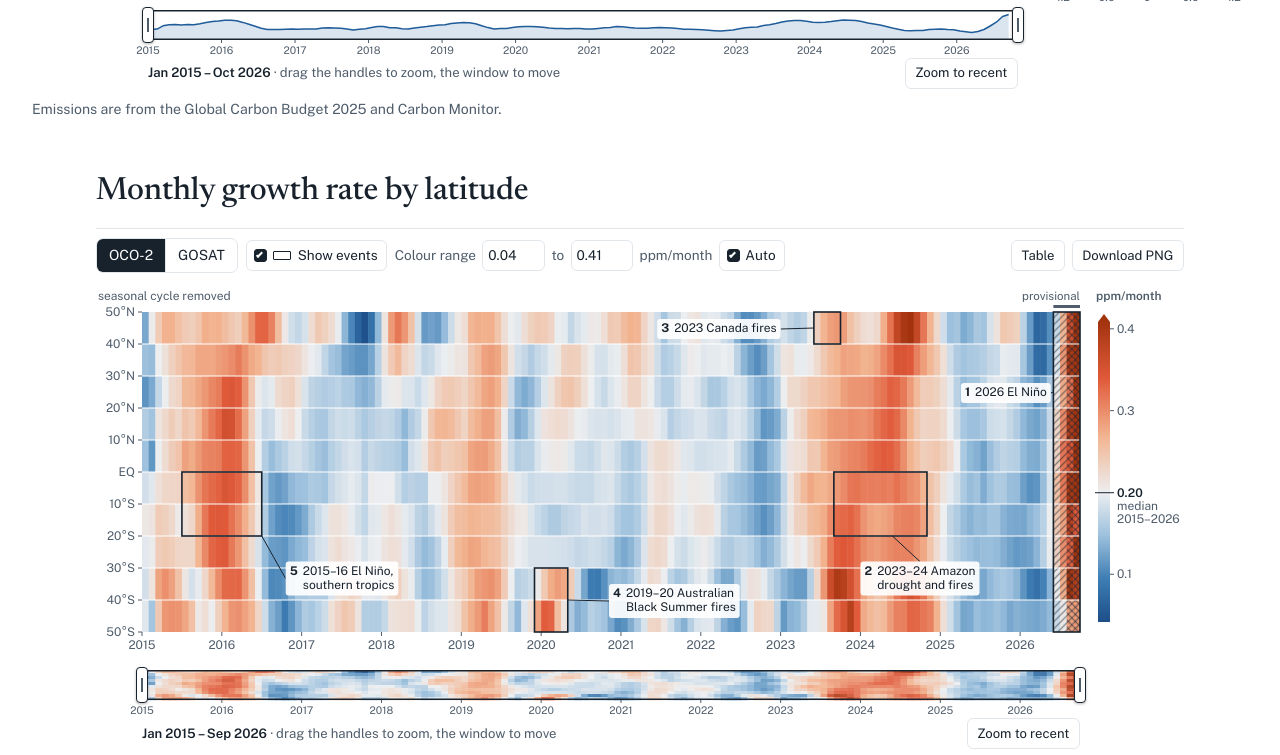
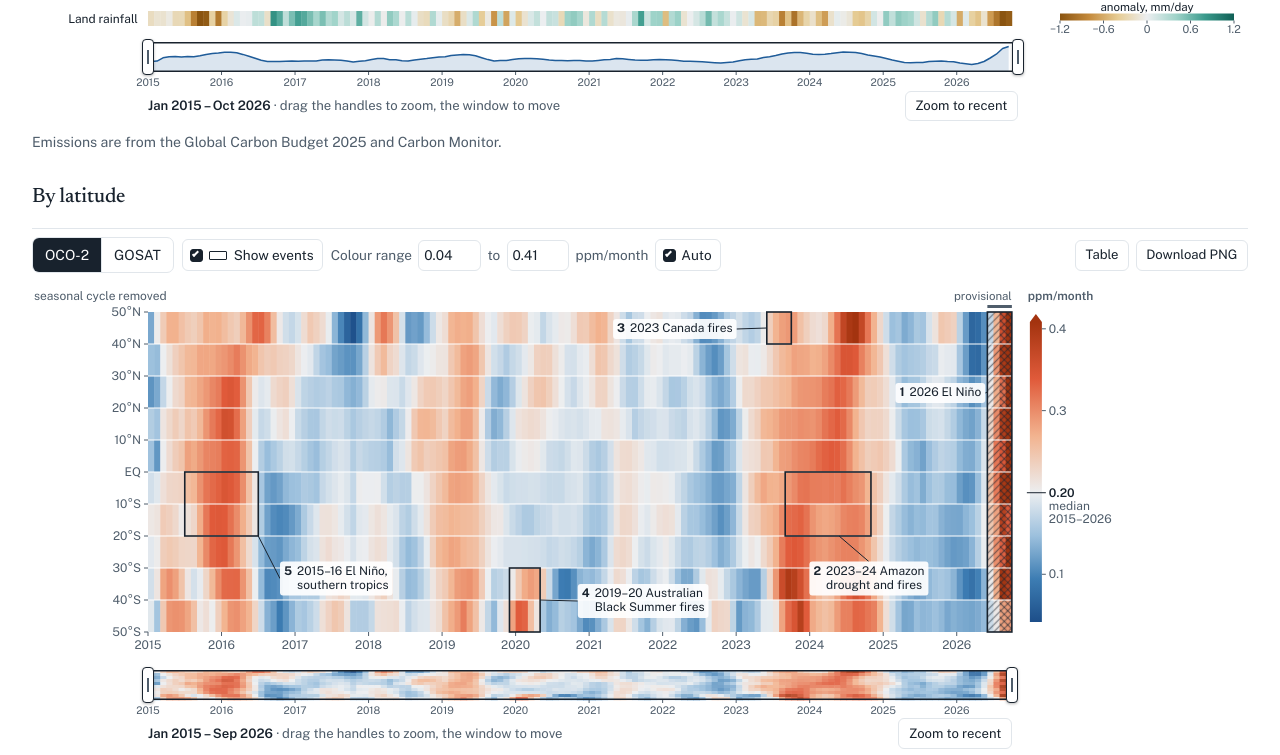
Before and after one commit to sudshu/oco-sac-growth-rate-preview, a plain HTML site: page growth-rate/index.html in a window 1280 px wide. Shown: the part 900-1655 px from the top of the page. Drawn offline with Linux system fonts and the light colour scheme.

Commit message:
Decisions 161 and 162: the latitude map lines up with the top chart; subheadings Global and By latitude
- 161: the latitude map sits in the top chart's wide column and takes its plot edges, so years and months
  line up at every width; its colour bar sits where the top chart keeps the stripes' colour bars
- 162: under "Monthly growth rate", the subheadings "Global" (top chart) and "By latitude" (the map)

Co-Authored-By: Claude Opus 5.5 <noreply@anthropic.com>

```diff
--- a/growth-rate/index.html
+++ b/growth-rate/index.html
@@ -409,6 +409,10 @@ html:not(.js) #cap-ol,html:not(.js) #olTitle{display:none}
 .olbtn[aria-pressed="true"] .olsw::after{left:1rem;box-shadow:none}
 .topfig{padding-top:.35rem}
 .topfig>header{margin-top:.6rem}      /* "Monthly growth rate" under the units bar (decision 121) */
+/* decision 162: subheadings under "Monthly growth rate", "Global" over the top chart and "By latitude" over the map */
+.subh{font-size:clamp(1.12rem,1.02rem + .35vw,1.32rem);color:var(--ink)}
+.topfig>header .subh{margin-top:.55rem}
+section.block.sub{padding-top:2rem}
 .topfig .figbar{border-top:0;padding-bottom:.2rem}
 .topfig .figtitle{font-size:clamp(1.2rem,1.05rem + .5vw,1.45rem);margin:0 0 .15rem}
 .topfig .figsub{font-size:.9rem;color:var(--muted);margin:0;max-width:60rem}
@@ -567,6 +571,9 @@ html.js .anntbl-wrap:not(.open){display:none}
            with a forecast, screen readers alone hear that it is there -->
       <header>
         <h2 id="monthly-h">Monthly growth rate<span id="olTitle" class="sr">, with an experimental forecast</span></h2>
+        <!-- decision 162 (user, 2026-11-19: "I think we can have a subheading under monthly growth rates about global ... For
+             the top monthly growth rate plot"): "Global" here, "By latitude" over the map -->
+        <h3 class="subh" id="global-h">Global</h3>
       </header>
       <div class="figure">
         <div class="figbar">
@@ -594,10 +601,14 @@ html.js .anntbl-wrap:not(.open){display:none}
     </section>
   </div>
 
-  <div class="wrap">
+  <div class="wrap widefig">
     <!-- no answer sentence or "ENSO now" line under the chart (user decision 30) -->
     <noscript><p class="nojs-note">The charts on this page are interactive and need JavaScript. Without it you see simple versions of the monthly and annual charts and the annual table. Every value is in the data files on CaltechDATA.</p></noscript>
 
+    <!-- in the top chart's wide column since decision 161 (user, 2026-11-19: "There is an alignment difference between the
+         top monthly growth rates and the latitude band growth rates ... the latitude band is plotting further to the
+         right side"), under the subheading "By latitude" since decision 162 (it was the heading "Monthly growth rate by
+         latitude", decision 121, which stays as the section's name) -->
     <!-- above "Annual growth rate" since decision 153 (user, 2026-11-19: "I also want to put the latitude band monthly
          plots above the annual growth rates ... I think it's cleaner"): the two monthly charts sit together, and the
          annual chart follows them -->
@@ -606,9 +617,9 @@ html.js .anntbl-wrap:not(.open){display:none}
          decision 121 (user, 2026-11-12: '"By latitude" => "monthly grwoth rates By latitude"'); the text that explains the
          colours moved from under the heading to under the map ("put this text at the bottom of the plot"), where the
          chart's description for screen readers starts with it and the PNG picture leaves it out -->
-    <section class="block" id="latitude" aria-labelledby="lat-h">
+    <section class="block sub" id="latitude" aria-label="Monthly growth rate by latitude">
       <header>
-        <h2 id="lat-h">Monthly growth rate by latitude</h2>
+        <h3 class="subh" id="lat-h">By latitude</h3>
       </header>
       <div class="figure">
         <div class="figbar">
@@ -623,7 +634,9 @@ html.js .anntbl-wrap:not(.open){display:none}
         <div id="tbl-z10"></div>
       </div>
     </section>
-
+  </div>
+
+  <div class="wrap">
     <!-- Annual growth rate: budget columns, then the visible table (also the chart's table view) and three short paragraphs -->
     <section class="block" id="annual" aria-labelledby="annual-h">
       <header>
@@ -1218,6 +1231,14 @@ function olOn() { return !!(FC && state.outlook); }
    record they would take the last ~20 px). */
 function panelNow() { return olOn() ? state.panel || "recent" : "full"; }
 
+// the top chart's plot at width W, for the latitude map to line up with it (decision 161): its left and right edges (px)
+// and the years it shows (x0, x1), zoomed or not; null while the forecast's two panels are shown
+function mainPlot(W) {
+  var L = mainLayout(W), P = L.panels[0];
+  if (L.panels.length !== 1 || P.id !== "full") return null;
+  var MN = mainMonths(), mz = zoomWin(state.main.win, MN);
+  return { xa: P.xa, xb: P.xb, x0: 2015 + mz[0] / 12, x1: mz[1] === MN - 1 ? AX_OBS_END : 2015 + (mz[1] + 1) / 12 };
+}
 function mainLayout(W) {
   var narrow = W < 860, wide = W >= 940, on = olOn();
   var L = { W: W, narrow: narrow, wide: wide, olOn: on, hasDr: !!DR };
@@ -2161,7 +2182,8 @@ function renderZ10() {
   var u = z10U(), conv = function (v) { return v == null ? null : v * u.f; }, fu = function (v, d) { return num(conv(v), d == null ? u.d : d); };
   // the text under the map gives the median in the map's unit: "0.20 ppm a month" or "2.40 ppm a year" (decision 151)
   var zcen = $("#z10cen"); if (zcen) zcen.textContent = num(G.zonal10.colour_centre * u.f, 2) + (u.per === "month" ? " ppm a month" : " ppm a year");
-  var W = hostWidth(host), narrow = W < 640, ev = !!state.z10.events;
+  // the phone layout (colour bar under the map) up to 860 px, where the top chart takes its own (decision 161; was 640)
+  var W = hostWidth(host), narrow = W < 860, ev = !!state.z10.events;
   var lats = Z.lat_center, R = lats.length, hw = (Z.band_width || 10) / 2, n = Z.date.length;
   var zt = Z.date.map(ym2t), zst = Z.status || Z.provisional.map(function (p) { return p ? "provisional" : "final"; });
   // zoom (decision 98): the months shown, i0..i1 (the whole record by default, decision 159). Zoomed in to 24 months
@@ -2173,6 +2195,15 @@ function renderZ10() {
   // phones: a line for "seasonal cycle removed"; wide: 104 px on the right (was 92) so the colour bar's "2015–2026"
   // under "median" fits inside the chart in every browser (decision 138)
   var m = { l: narrow ? 38 : 46, r: narrow ? 12 : 104, t: narrow ? 44 : 30, b: narrow ? 64 : 30 };
+  // decision 161 (user, 2026-11-19: "the latitude band is plotting further to the right side"): on the page the map lines
+  // up with the top chart, whose column it shares: the same left edge and, when both show months from the same start,
+  // the same width per month (the map's newest month is a month before the top chart's, so it ends that much earlier);
+  // otherwise the top chart's plot width. The colour bar sits in the room the top chart keeps for its stripes' colour bars
+  var MP = host.style.width ? null : mainPlot(W);
+  if (MP) {
+    var pxYr = (MP.xb - MP.xa) / (MP.x1 - MP.x0), xr = Math.abs(MP.x0 - x0) < 1e-6 ? Math.min(MP.xb, MP.xa + (x1 - x0) * pxYr) : MP.xb;
+    m.l = MP.xa; m.r = W - xr;
+  }
   var pxMon = (W - m.l - m.r) / ((x1 - x0) * 12), monthAxis = pxMon >= 11, axX = monthAxis ? 14 : 0;   // years in a row under the months
   m.b += axX;
   var rowH = narrow ? 20 : Math.round(Math.max(24, Math.min(32, W * 0.033))), ph = rowH * R, Ht = m.t + ph + m.b;
```
